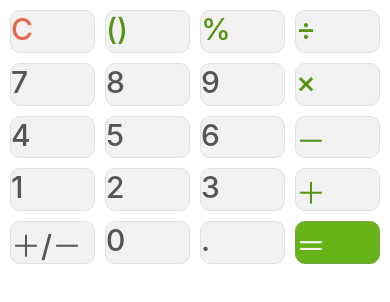
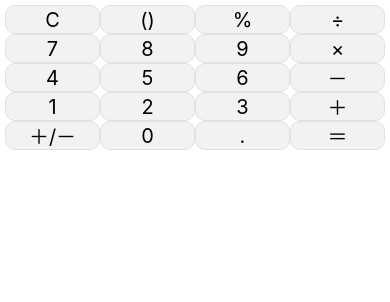
Before and after one commit to hwlee-dev/React-Native-Calculator, a React Native app: screen / in a window 390 px wide. Shown: the top 302 px of the page. Built offline with nearby package versions, Linux system fonts and the light colour scheme.

Commit message:
update button component
- separate stylesheet
- rename component

#TODO: must rename button

```diff
--- /dev/null
+++ b/src/components/atoms/Button/styles.ts
@@ -0,0 +1,17 @@
+import { StyleSheet } from 'react-native';
+
+export default StyleSheet.create({
+  button: {
+    flex: 1,
+    alignItems: 'center',
+    justifyContent: 'center',
+    backgroundColor: '#F2F2F2',
+    borderWidth: 1,
+    borderColor: '#E1E1E1',
+    borderRadius: 10,
+  },
+  text: {
+    fontSize: 20,
+    fontWeight: '400',
+  },
+});
--- a/src/components/atoms/button/button.tsx
+++ b/src/components/atoms/button/button.tsx
@@ -1,17 +1,32 @@
 import React from 'react';
 import { Text, TouchableOpacity } from 'react-native';
+import styles from './styles';
 
 interface buttonProps {
   text: string;
-  fontStyle: any;
-  buttonStyle: any;
-  pressFunction: any;
+  customStyle?: any;
+  handlePress: any;
 }
 
-const button: React.FC<buttonProps> = (props) => {
+const button: React.FC<buttonProps> = ({
+  text,
+  handlePress,
+  customStyle = {},
+}) => {
+  const buttonStyle = Object.prototype.hasOwnProperty.call(
+    customStyle,
+    'button',
+  )
+    ? [styles.button, customStyle.button]
+    : styles.button;
+
+  const textStyle = Object.prototype.hasOwnProperty.call(customStyle, 'text')
+    ? [styles.text, customStyle.text]
+    : styles.text;
+
   return (
-    <TouchableOpacity style={props.buttonStyle} onPress={props.pressFunction}>
-      <Text style={props.fontStyle}>{props.text}</Text>
+    <TouchableOpacity style={buttonStyle} onPress={handlePress}>
+      <Text style={textStyle}>{text}</Text>
     </TouchableOpacity>
   );
 };
--- a/src/components/atoms/button/index.tsx
+++ b/src/components/atoms/button/index.tsx
@@ -1,3 +1,3 @@
-import Button from './Button';
+import button from './Button';
 
-export default Button;
+export default button;
```
